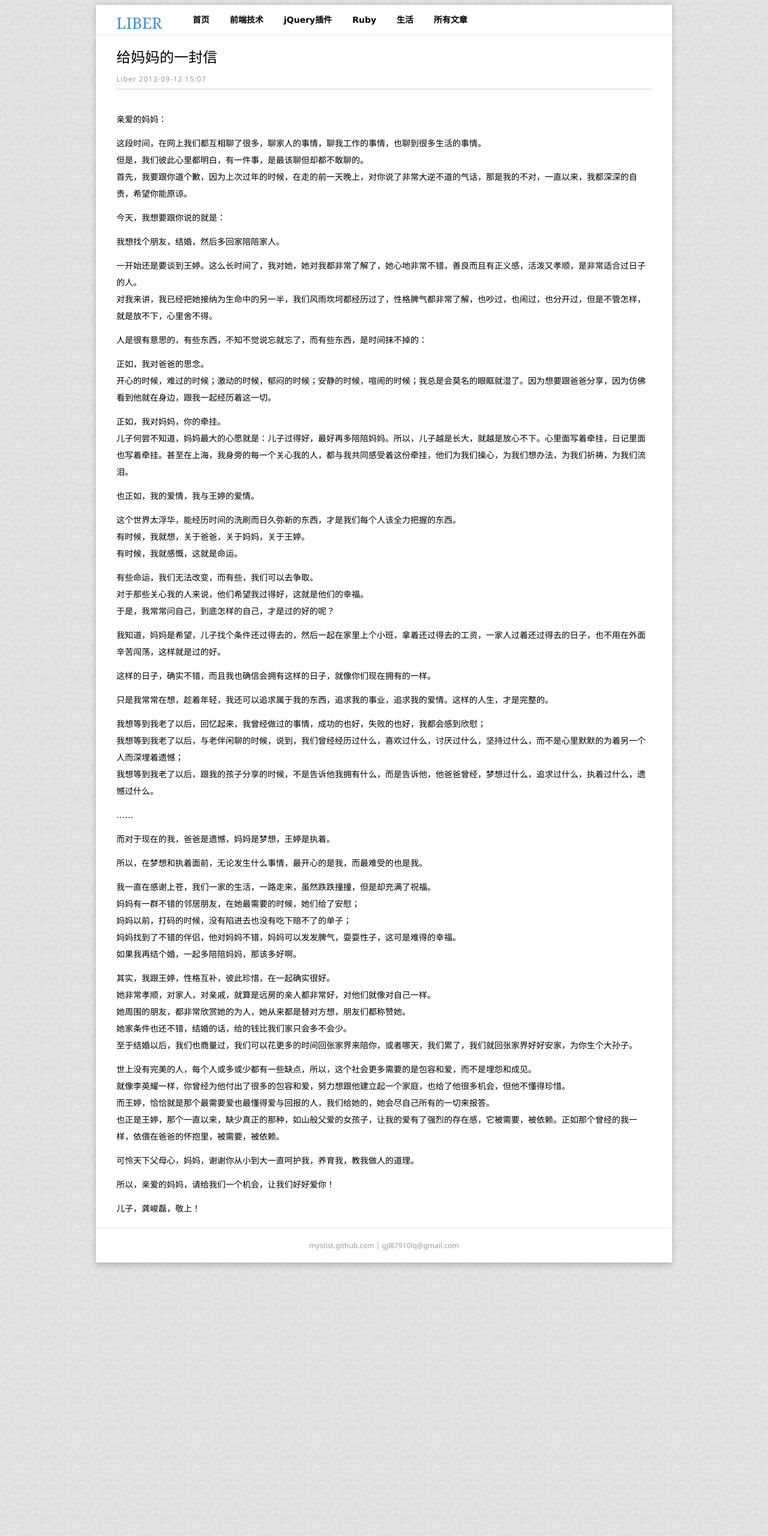
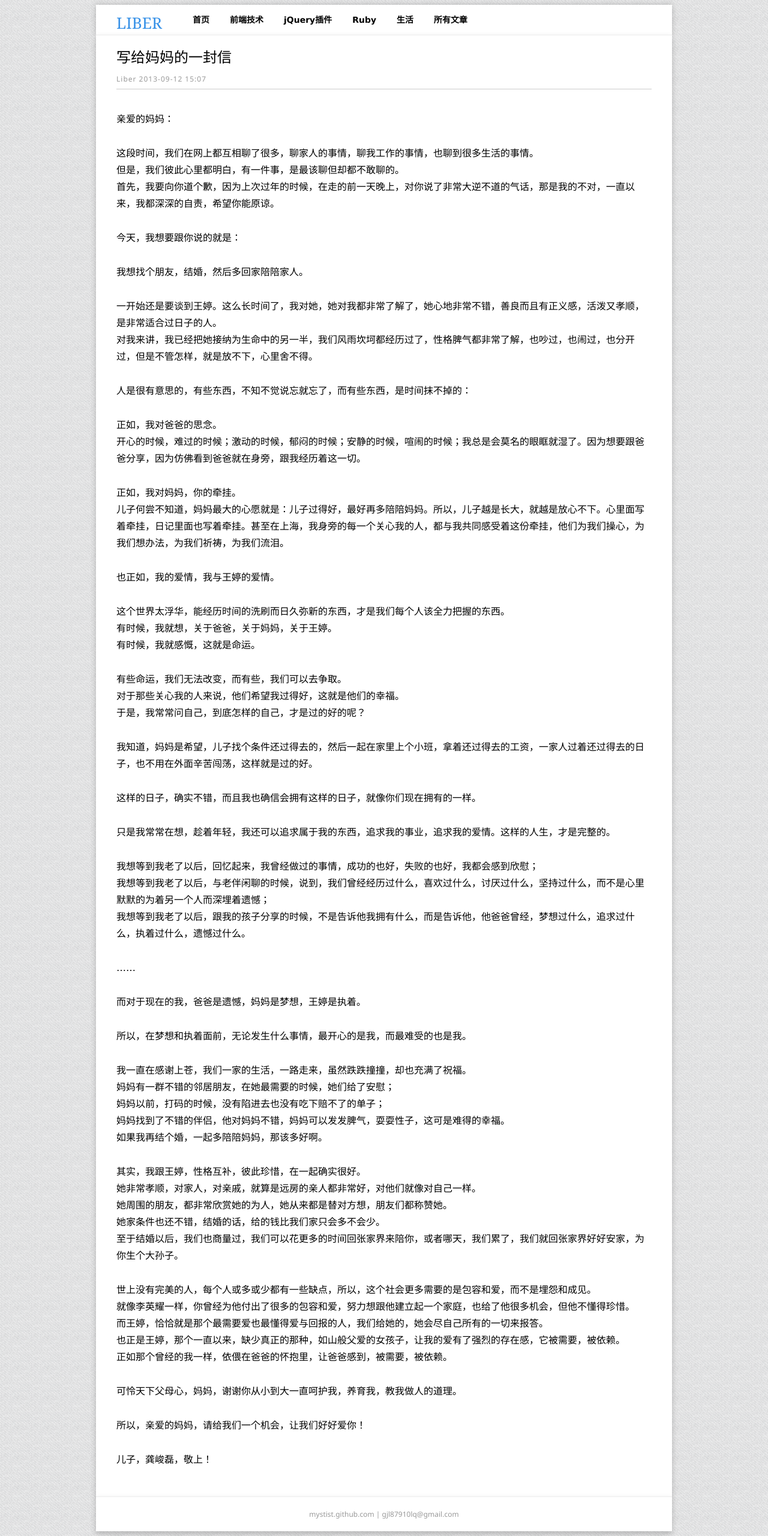
Before and after one commit to mystist/mystist.github.com, a Jekyll site: the page built from _posts/2013-09-12-1.md, in a window 1280 px wide. Shown: the whole page at 60% size. Built offline with Jekyll 4.4.1, drawn with Linux system fonts in a browser that asks for light colours; Markdown is read by kramdown in place of the engine named in the settings.

Commit message:
Letter to Mom

```diff
--- a/_posts/2013-09-12-1.md
+++ b/_posts/2013-09-12-1.md
@@ -1,6 +1,6 @@
 ---
 layout: template
-title: 给妈妈的一封信
+title: 写给妈妈的一封信
 text: Liber
 date: 2013-09-12 15:07
 categories:
@@ -9,9 +9,9 @@ categories:
 
 亲爱的妈妈：
 
-这段时间，在网上我们都互相聊了很多，聊家人的事情，聊我工作的事情，也聊到很多生活的事情。
+这段时间，我们在网上都互相聊了很多，聊家人的事情，聊我工作的事情，也聊到很多生活的事情。
 但是，我们彼此心里都明白，有一件事，是最该聊但却都不敢聊的。
-首先，我要跟你道个歉，因为上次过年的时候，在走的前一天晚上，对你说了非常大逆不道的气话，那是我的不对，一直以来，我都深深的自责，希望你能原谅。
+首先，我要向你道个歉，因为上次过年的时候，在走的前一天晚上，对你说了非常大逆不道的气话，那是我的不对，一直以来，我都深深的自责，希望你能原谅。
 
 今天，我想要跟你说的就是：
 
@@ -23,7 +23,7 @@ categories:
 人是很有意思的，有些东西，不知不觉说忘就忘了，而有些东西，是时间抹不掉的：
 
 正如，我对爸爸的思念。
-开心的时候，难过的时候；激动的时候，郁闷的时候；安静的时候，喧闹的时候；我总是会莫名的眼眶就湿了。因为想要跟爸爸分享，因为仿佛看到他就在身边，跟我一起经历着这一切。
+开心的时候，难过的时候；激动的时候，郁闷的时候；安静的时候，喧闹的时候；我总是会莫名的眼眶就湿了。因为想要跟爸爸分享，因为仿佛看到爸爸就在身旁，跟我经历着这一切。
 
 正如，我对妈妈，你的牵挂。
 儿子何尝不知道，妈妈最大的心愿就是：儿子过得好，最好再多陪陪妈妈。所以，儿子越是长大，就越是放心不下。心里面写着牵挂，日记里面也写着牵挂。甚至在上海，我身旁的每一个关心我的人，都与我共同感受着这份牵挂，他们为我们操心，为我们想办法，为我们祈祷，为我们流泪。
@@ -54,7 +54,7 @@ categories:
 
 所以，在梦想和执着面前，无论发生什么事情，最开心的是我，而最难受的也是我。
 
-我一直在感谢上苍，我们一家的生活，一路走来，虽然跌跌撞撞，但是却充满了祝福。
+我一直在感谢上苍，我们一家的生活，一路走来，虽然跌跌撞撞，却也充满了祝福。
 妈妈有一群不错的邻居朋友，在她最需要的时候，她们给了安慰；
 妈妈以前，打码的时候，没有陷进去也没有吃下赔不了的单子；
 妈妈找到了不错的伴侣，他对妈妈不错，妈妈可以发发脾气，耍耍性子，这可是难得的幸福。
@@ -69,7 +69,8 @@ categories:
 世上没有完美的人，每个人或多或少都有一些缺点，所以，这个社会更多需要的是包容和爱，而不是埋怨和成见。
 就像李英耀一样，你曾经为他付出了很多的包容和爱，努力想跟他建立起一个家庭，也给了他很多机会，但他不懂得珍惜。
 而王婷，恰恰就是那个最需要爱也最懂得爱与回报的人，我们给她的，她会尽自己所有的一切来报答。
-也正是王婷，那个一直以来，缺少真正的那种，如山般父爱的女孩子，让我的爱有了强烈的存在感，它被需要，被依赖。正如那个曾经的我一样，依偎在爸爸的怀抱里，被需要，被依赖。
+也正是王婷，那个一直以来，缺少真正的那种，如山般父爱的女孩子，让我的爱有了强烈的存在感，它被需要，被依赖。
+正如那个曾经的我一样，依偎在爸爸的怀抱里，让爸爸感到，被需要，被依赖。
 
 可怜天下父母心，妈妈，谢谢你从小到大一直呵护我，养育我，教我做人的道理。
 
--- a/css/template.css
+++ b/css/template.css
@@ -171,7 +171,7 @@ code {
 
 .main .main-wrapper .main-text {
 
-  font-size: 14px;
+  font-size: 16px;
   line-height: 28px;
   text-align: left;
 }
@@ -200,7 +200,7 @@ code {
 
 .main .main-wrapper .main-text p {
 
-  margin: 12px 0 0;
+  margin: 0 0 29px 0;
 }
 
 .main .main-wrapper .main-foot {
```
